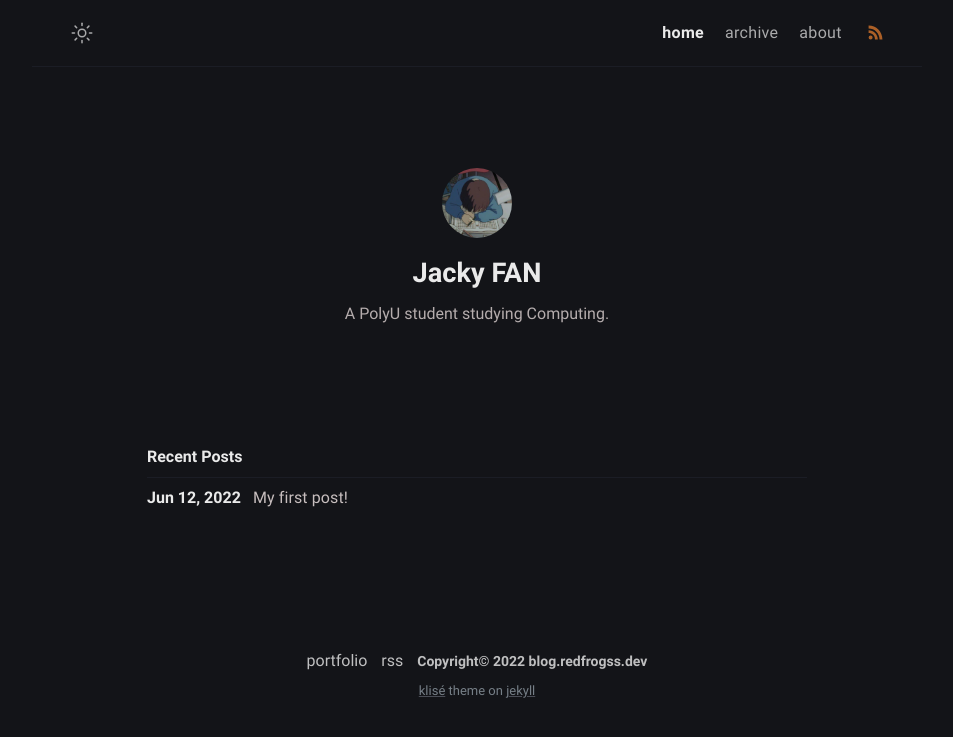
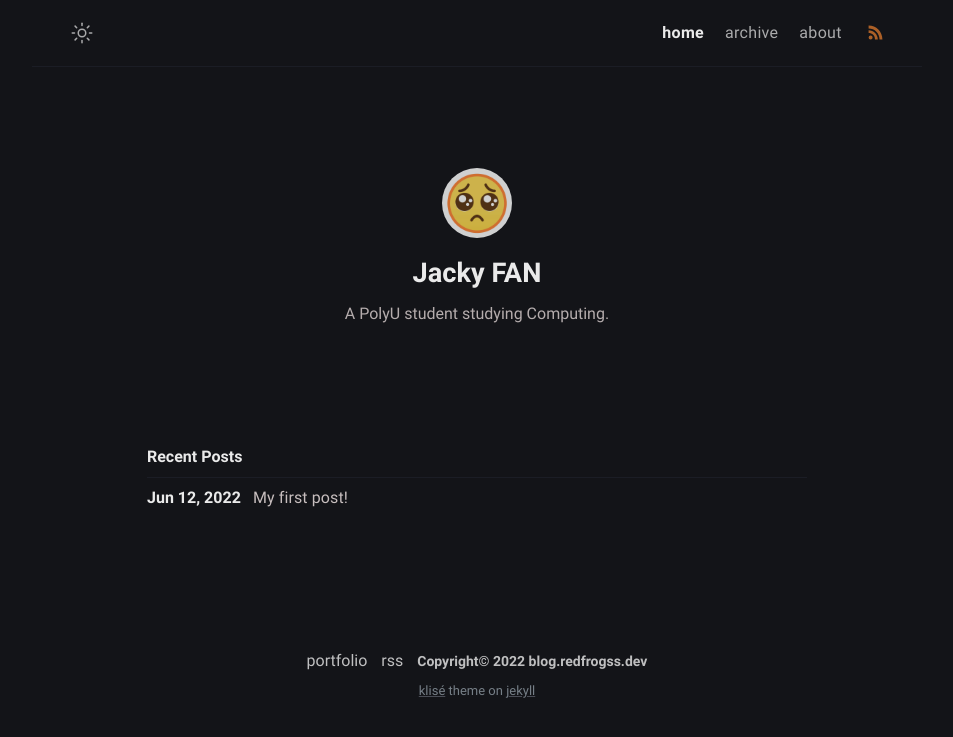
Before and after one commit to redfrogsss/blog.redfrogss.dev, a Jekyll site: the page built from index.md, in a window 1280 px wide. Shown: the top 737 px of the page, without its empty margins (163-1116 px from the left). Built offline with Jekyll 4.4.1, drawn with Linux system fonts in a browser that asks for light colours.

Commit message:
update avatar

```diff
--- a/_config.yml
+++ b/_config.yml
@@ -18,7 +18,7 @@ author:
   twitter: redfrogss # twitter username
   facebook: none # facebook username
   email: hello@redfrogss.dev # email adress
-  avatar: /assets/img/avatar.jpg # change with your own avatar
+  avatar: /assets/img/pien.png # change with your own avatar
 
 # URL settings
 url: "https://blog.redfrogss.dev" #
```
Also changed, not shown: assets/img/pien.png (added).
